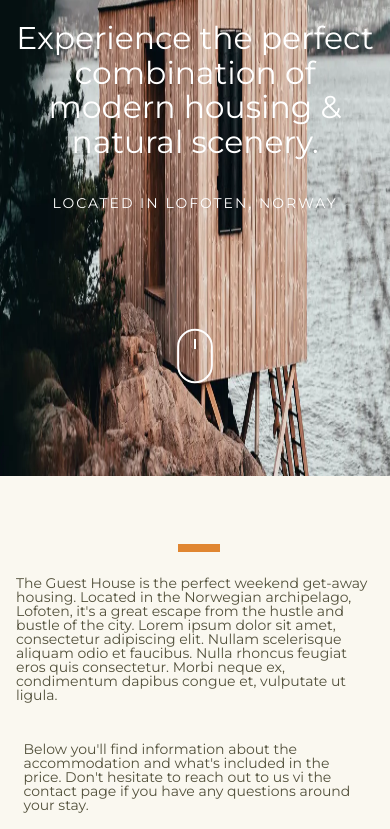
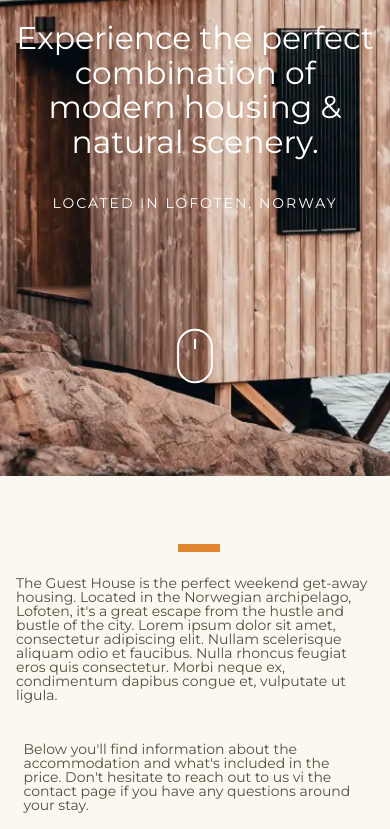
Before and after one commit to kanderyabl/GuestHouse, a plain HTML site: page index.html in a window 390 px wide. Shown: the part 282-1111 px from the top of the page. Drawn offline with Linux system fonts and the light colour scheme.

Commit message:
Add files via upload

```diff
--- a/css/style.css
+++ b/css/style.css
@@ -983,10 +983,8 @@ h6 {
 }
 
 @media (max-width: 75em) {
-  .tagline {
-    background-size: auto 100%;
-    background-position: center;
-  }
+  .no-webp .tagline{
+    background: url("../img/tagline/bg.jpg") center/auto 100% no-repeat; }
 
   .kitchenImage {
     background: none;
@@ -1377,3 +1375,8 @@ h6 {
 .webp .kitchenImage{ background: url(../img/kitchen/image.webp) 0 0/100% 100% no-repeat; }
 
 .webp .bedroomImage{ background: url(../img/bedroom/IMAGE.webp) 0 0/100% 100% no-repeat; }
+
+@media (max-width: 75em){
+
+  .webp .tagline{ background: url(../img/tagline/bg.webp) center/auto 100% no-repeat; }
+}
--- a/index.html
+++ b/index.html
@@ -6,7 +6,7 @@
 	<meta charset="UTF-8">
 	<meta name="format-detection" content="telephone=no">
 	<!-- <style>body{opacity: 0;}</style> -->
-	<link rel="stylesheet" href="css/style.min.css?_v=20221011210237">
+	<link rel="stylesheet" href="css/style.min.css?_v=20221011211423">
 	<link rel="shortcut icon" href="favicon.ico">
 	<!-- <meta name="robots" content="noindex, nofollow"> -->
 	<meta name="viewport" content="width=device-width, initial-scale=1.0">
@@ -411,7 +411,7 @@
 		</div>
 	</div>
 </div> -->
-	<script src="js/app.min.js?_v=20221011210237"></script>
+	<script src="js/app.min.js?_v=20221011211423"></script>
 </body>
 
 </html>
```
Also changed, not shown: css/style.min.css.
